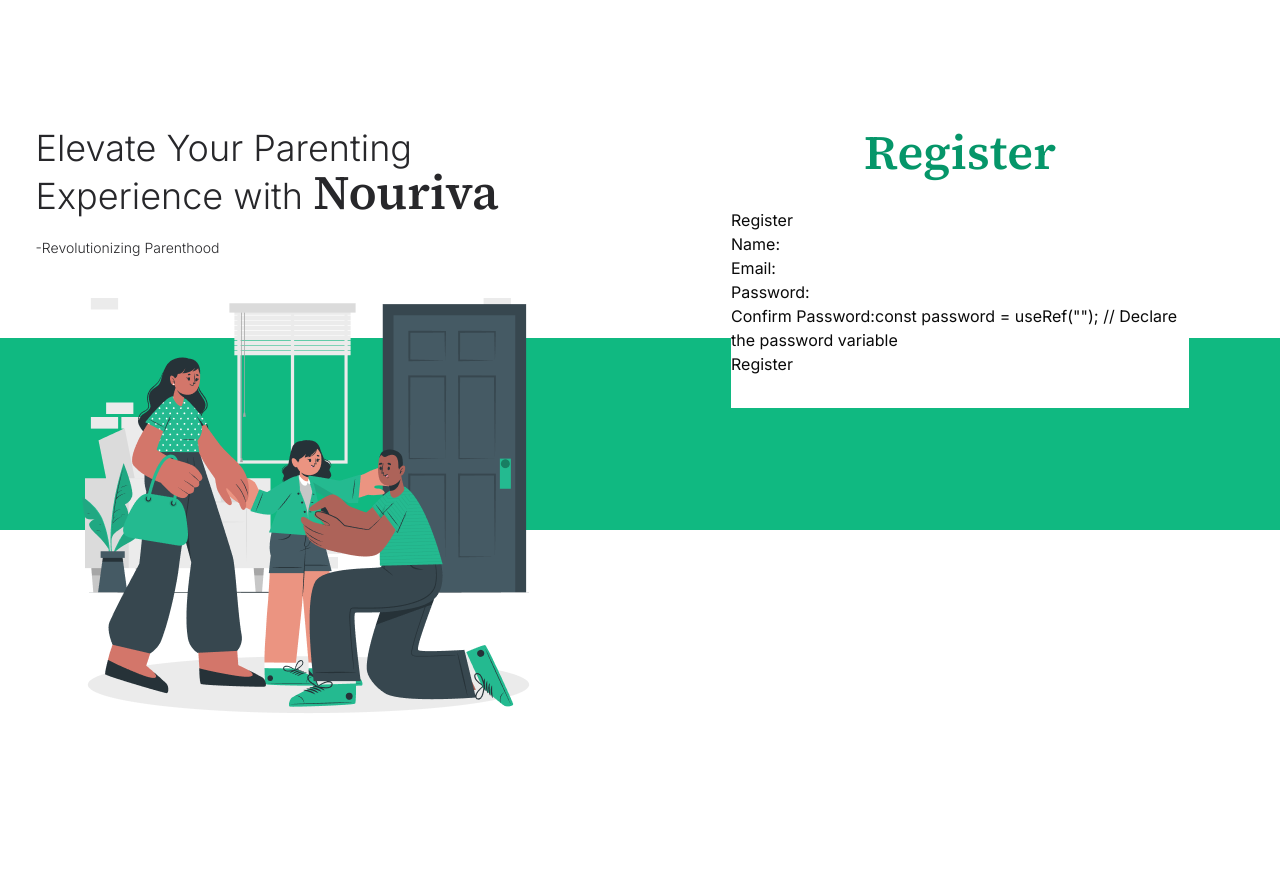
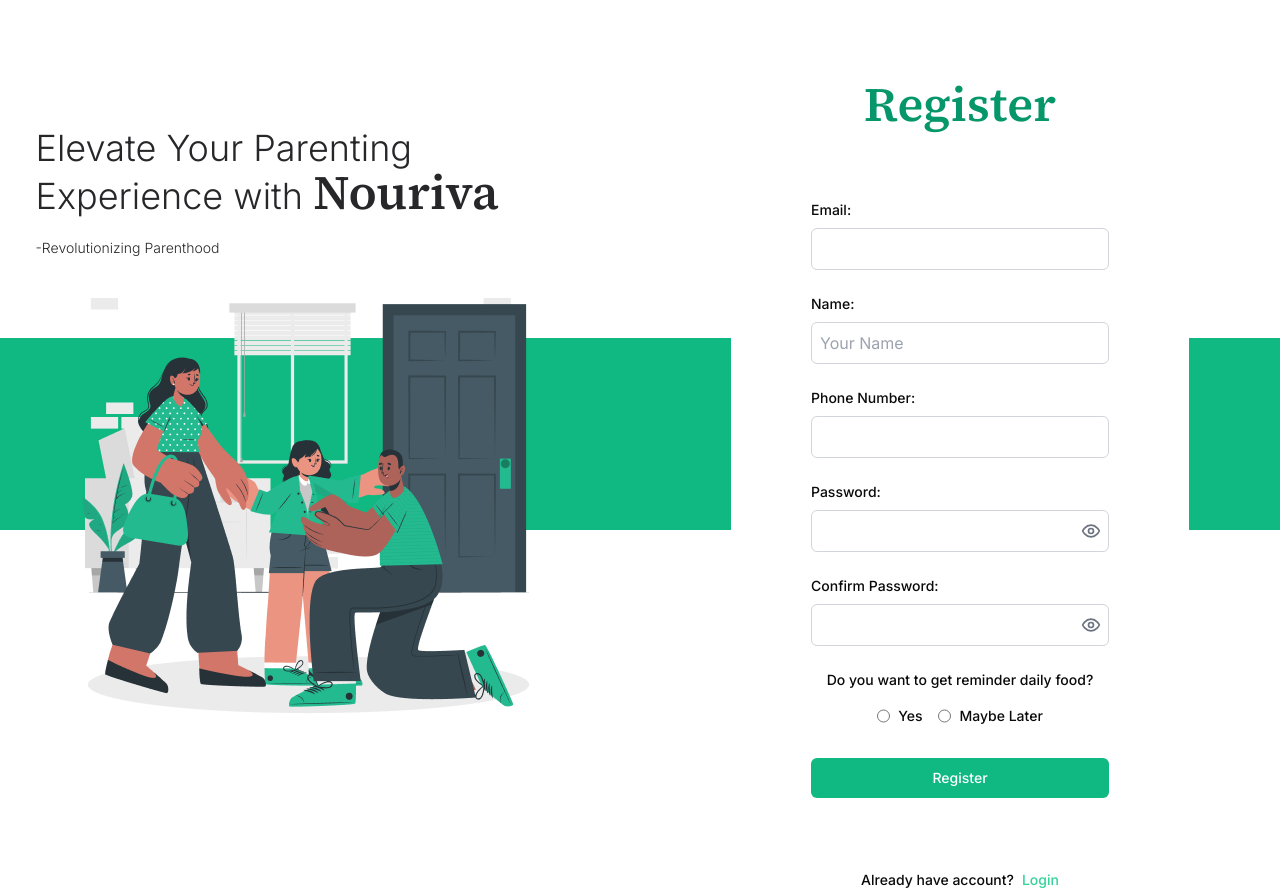
Before and after one commit to qiqioberon/Nouriva, a Next.js app: page /Register in a window 1280 px wide. Before the commit the page ends 800 px from the top, so only its background shows below. Built offline with nearby package versions, Linux system fonts and the light colour scheme.

Commit message:
Menyelesaikan Register

```diff
--- a/src/app/(Auth)/Register/page.tsx
+++ b/src/app/(Auth)/Register/page.tsx
@@ -1,7 +1,10 @@
 "use client";
+import { Button } from "@/components/ui/button";
 import { cn } from "@/lib/utils";
+import { Eye, EyeOff } from "lucide-react";
 import { Inter, Source_Serif_4 } from "next/font/google";
 import Image from "next/image";
+import { useState } from "react";
 import { useForm } from "react-hook-form";
 const InterFont = Inter({ subsets: ["latin"] });
 const SourceSerif = Source_Serif_4({
@@ -11,12 +14,20 @@
 
 interface RegisterUserForm {
 	email: string;
+	name: string;
+	phone: string;
 	password: string;
-	name: string;
 	confirmPassword: string;
+	reminder: boolean;
 }
 
 export default function Register() {
+	const [showPassword, setShowPassword] = useState(false);
+	const [showPasswordrep, setShowPasswordrep] = useState(false);
+
+	const togglePasswordVisibility = () => {
+		setShowPassword(!showPassword);
+	};
 	const methods = useForm<RegisterUserForm>();
 	const {
 		register,
@@ -71,7 +82,7 @@
 					</div>
 				</div>
 
-				<div className="w-[720px] h-fit pt-32 flex flex-col justify-start items-center">
+				<div className="w-[720px] h-fit pt-20 flex flex-col justify-start items-center">
 					<div className="w-[458px] bg-white flex flex-col gap-8">
 						<div className="title ">
 							<h1
@@ -83,24 +94,20 @@
 								Register
 							</h1>
 						</div>
-						<div className="isi flex flex-col gap-6">
-							<form onSubmit={handleSubmit(onSubmit)}>
-								<h2>Register</h2>
-								<div>
-									<label htmlFor="Name">Name:</label>
+						<div className="isi  px-20 py-10">
+							<form
+								onSubmit={handleSubmit(onSubmit)}
+								className="flex flex-col gap-6"
+							>
+								<div className="flex flex-col gap-2">
+									<label
+										htmlFor="email"
+										className={cn("font-medium text-sm", InterFont.className)}
+									>
+										Email:
+									</label>
 									<input
-										type="text"
-										id="Name"
-										{...register("name", {
-											required: "Name is required",
-										})}
-									/>
-									{/* {errors.username && <span>{errors.username.message}</span>} */}
-								</div>
-
-								<div>
-									<label htmlFor="email">Email:</label>
-									<input
+										className="w-full border border-gray-300 rounded-md p-2 focus:outline-none focus:ring-2 focus:ring-emerald-500 focus:border-transparent"
 										type="email"
 										id="email"
 										{...register("email", {
@@ -113,11 +120,57 @@
 									/>
 									{/* {errors.email && <span>{errors.email.message}</span>} */}
 								</div>
+								<div className="flex flex-col gap-2">
+									<label
+										htmlFor="Name"
+										className={cn("font-medium text-sm", InterFont.className)}
+									>
+										Name:
+									</label>
+									<input
+										className="w-full border border-gray-300 rounded-md p-2 focus:outline-none focus:ring-2 focus:ring-emerald-500 focus:border-transparent"
+										type="text"
+										id="Name"
+										placeholder="Your Name"
+										{...register("name", {
+											required: "Name is required",
+										})}
+									/>
+									{/* {errors.username && <span>{errors.username.message}</span>} */}
+								</div>
 
-								<div>
-									<label htmlFor="password">Password:</label>
+								<div className="flex flex-col gap-2">
+									<label
+										htmlFor="phone"
+										className={cn("font-medium text-sm", InterFont.className)}
+									>
+										Phone Number:
+									</label>
 									<input
-										type="password"
+										className="w-full border border-gray-300 rounded-md p-2 focus:outline-none focus:ring-2 focus:ring-emerald-500 focus:border-transparent"
+										type="text"
+										id="phone"
+										{...register("phone", {
+											required: "Phone number is required",
+											pattern: {
+												value: /^[0-9\b]+$/,
+												message: "Invalid phone number",
+											},
+										})}
+									/>
+								</div>
+
+								<div className="flex flex-col gap-2">
+									<label
+										htmlFor="password"
+										className={cn("font-medium text-sm", InterFont.className)}
+									>
+										Password:
+									</label>
+									<div className="relative">
+										<input
+											className="w-full border border-gray-300 rounded-md p-2 focus:outline-none focus:ring-2 focus:ring-emerald-500 focus:border-transparent"
+											type={showPassword ? "text" : "password"}
 											id="password"
 											{...register("password", {
 												required: "Password is required",
@@ -128,13 +181,33 @@
 											})}
 										/>
 										{/* {errors.password && <span>{errors.password.message}</span>} */}
+										<span className="absolute inset-y-0 right-0 flex items-center pr-2">
+											{showPassword ? (
+												<EyeOff
+													onClick={togglePasswordVisibility}
+													className="h-5 w-5 text-gray-500 cursor-pointer"
+												/>
+											) : (
+												<Eye
+													onClick={togglePasswordVisibility}
+													className="h-5 w-5 text-gray-500 cursor-pointer"
+												/>
+											)}
+										</span>
+									</div>
 								</div>
 
-								<div>
-									<label htmlFor="confirmPassword">Confirm Password:</label>
-									const password = useRef(""); // Declare the password variable
+								<div className="flex flex-col gap-2">
+									<label
+										htmlFor="confirmPassword"
+										className={cn("font-medium text-sm", InterFont.className)}
+									>
+										Confirm Password:
+									</label>
+									<div className="relative">
 										<input
-										type="password"
+											className="w-full border border-gray-300 rounded-md p-2 focus:outline-none focus:ring-2 focus:ring-emerald-500 focus:border-transparent"
+											type={showPasswordrep ? "text" : "password"}
 											id="confirmPassword"
 											{...register("confirmPassword", {
 												required: "Please confirm your password",
@@ -143,15 +216,79 @@
 												// 	"The passwords do not match",
 											})}
 										/>
+										<span className="absolute inset-y-0 right-0 flex items-center pr-2">
+											{showPasswordrep ? (
+												<EyeOff
+													onClick={() => setShowPasswordrep(!showPasswordrep)}
+													className="h-5 w-5 text-gray-500 cursor-pointer"
+												/>
+											) : (
+												<Eye
+													onClick={() => setShowPasswordrep(!showPasswordrep)}
+													className="h-5 w-5 text-gray-500 cursor-pointer"
+												/>
+											)}
+										</span>
+									</div>
 									{/* {errors.confirmPassword && (
 										<span>{errors.confirmPassword.message}</span>
 									)} */}
 								</div>
 
-								<button type="submit">Register</button>
+								<div className="flex flex-col gap-2 items-center">
+									<p className={cn("font-medium text-sm", InterFont.className)}>
+										Do you want to get reminder daily food?
+									</p>
+									<div className="flex flex-row gap-0">
+										<div className="flex flex-row gap-2 px-2 py-2">
+											<input
+												type="radio"
+												id="reminder"
+												{...register("reminder")}
+											/>{" "}
+											<label
+												className={cn(
+													"font-medium text-sm",
+													InterFont.className
+												)}
+											>
+												Yes
+											</label>
+										</div>
+										<div className="flex flex-row gap-2 px-2 py-2">
+											<input
+												type="radio"
+												id="reminder"
+												{...register("reminder")}
+											/>{" "}
+											<label
+												className={cn(
+													"font-medium text-sm",
+													InterFont.className
+												)}
+											>
+												Maybe Later
+											</label>
+										</div>
+									</div>
+								</div>
+								<Button>Register</Button>
 							</form>
 						</div>
-						<div className="already"></div>
+						<div className="already flex flex-row gap-2 justify-center items-center">
+							<p className={cn("font-medium text-sm", InterFont.className)}>
+								Already have account?
+							</p>
+							<a
+								href="/login"
+								className={cn(
+									"font-medium text-sm text-emerald-400 hover:text-emerald-800",
+									InterFont.className
+								)}
+							>
+								Login
+							</a>
+						</div>
 					</div>
 				</div>
 			</div>
```
Lines whose indentation alone changed are shown as unchanged.
